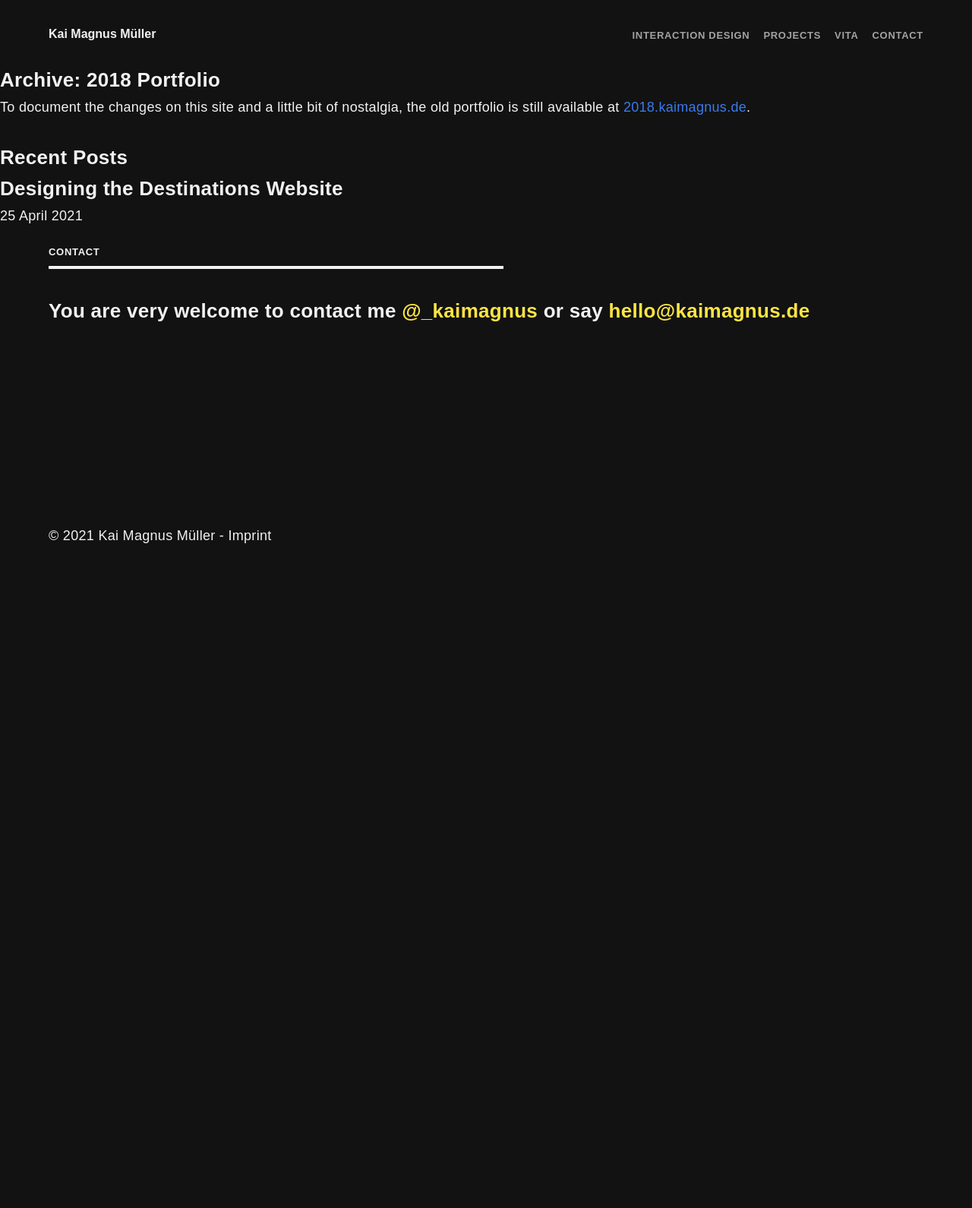
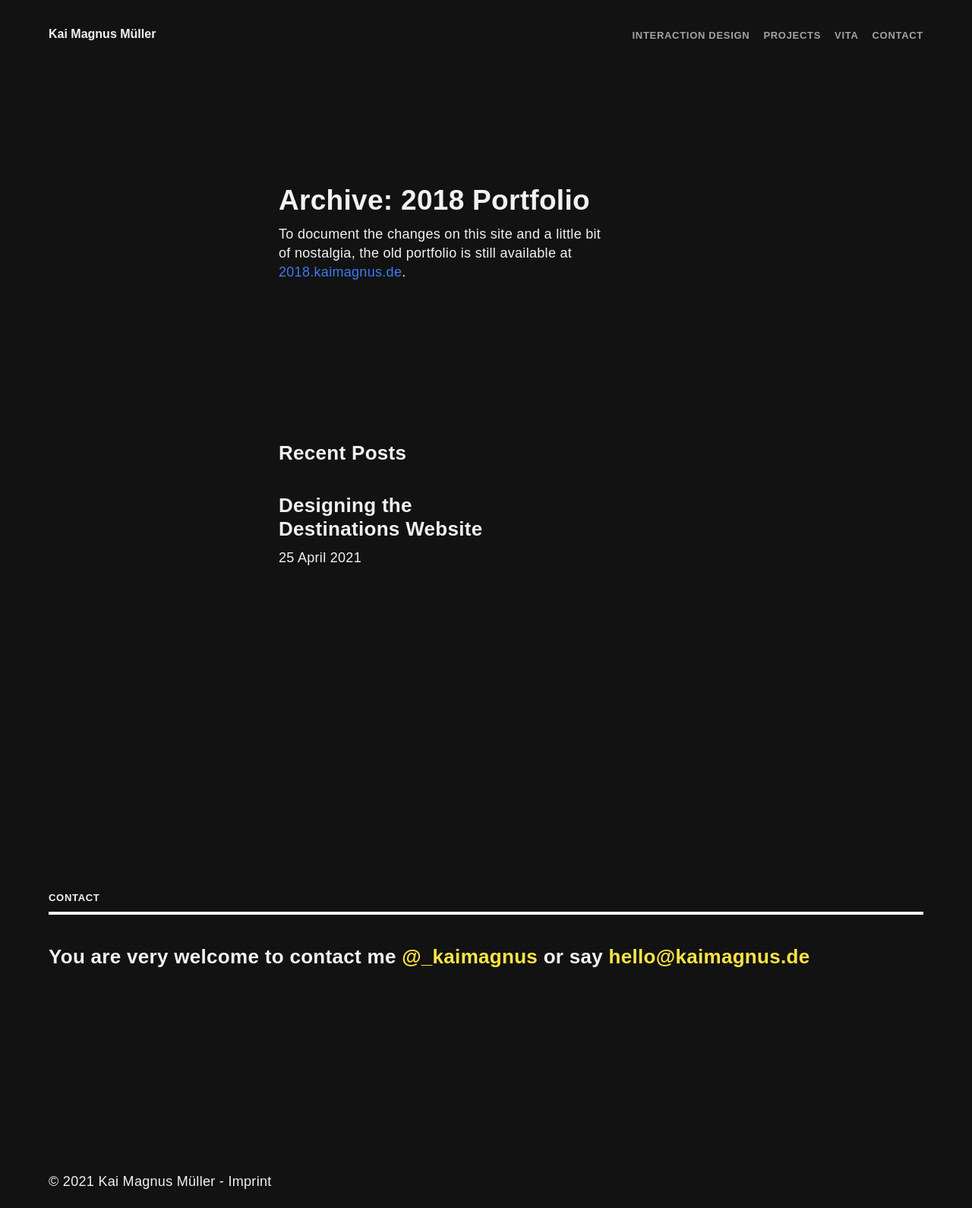
Before and after one commit to KaiMagnusMueller/kaimagnus.de, a Jekyll site: the page built from _posts/2019-04-20-oldwebsite.md, in a window 1280 px wide. Shown: the whole page at 76% size. Built offline with Jekyll 4.4.1, drawn with Linux system fonts in a browser that asks for light colours; nearby versions of some CDN libraries; some web fonts are replaced; library files that are not in the unit come from our copies; before the commit the page ends 900 px from its top, so only the background shows below that.

Commit message:
continue article work
- started writing destinations website article
- article styling
- fixed nested grid padding bug
- removed figcaption margin
- fixed hero text being too thin

```diff
--- a/_layouts/article.html
+++ b/_layouts/article.html
@@ -1,24 +1,15 @@
 ---
-layout: posts
+layout: default
 ---
 
-<div class="main-content-padding-article">
-    {% include navigation.html slim=true %}
-</div>
-<div class="main-content-padding-article article-container">
 
-    <article class="article">
-        <h2 class="article-title">{{ page.title }}</h2>
+    <article class="article grid-4">
+        <h1 class="article-title">{{ page.title }}</h1>
         {{ content }}
-    </article>
-
-</div>
-
-<div class="main-content-padding-article footer-container">
 
 
-    <div class="main-section article-section">
-        <h3 class="article-heading-other">Recent Posts</h3>
+    <div class="recent-articles">
+        <h2 class="article-heading-other">Recent Posts</h2>
         {% for article in site.categories.articles %}
 
         {% unless page.url == article.url %}
@@ -32,7 +23,4 @@
 
         {% endfor %}
     </div>
-
-    {% include footer.html %}
-
-</div>
+    </article>
--- /dev/null
+++ b/_scss/_article.scss
@@ -0,0 +1,48 @@
+
+
+.article {
+  & > {
+    p, h1, h2, h3, h4 {
+      grid-column: 2 / -1;
+      width: 52%;
+    }
+  }
+
+  .grid-4 {
+    padding: 0;
+  }
+
+  margin-top: 150px;
+  margin-bottom: 200px;
+
+  h1 {
+    @include text-h1;
+    margin-bottom: 0px;
+  }
+
+  h2 {
+    @include text-h2;
+    margin: 38px 0 10px 0;
+  }
+
+  .project-media-figure {
+    margin: 70px 0 70px;
+  }
+}
+
+.recent-articles {
+  grid-column: 2 / span 2;
+  margin-top: 150px;
+  margin-bottom: 200px;
+
+  & > {
+    p, h1, h2, h3, h4, div {
+      grid-column: 2 / -1;
+      width: 52%;
+    }
+  }
+
+  a {
+    color: $white-90;
+  }
+}
--- a/_scss/_index.scss
+++ b/_scss/_index.scss
@@ -5,6 +5,7 @@
 
   h1 {
     @include text-h1;
+    line-height: 1em;
     color: $bg-color;
     background-color: white;
     padding: 7px 8px 2px 8px;
--- a/_scss/_project.scss
+++ b/_scss/_project.scss
@@ -2,14 +2,18 @@
   a {
     color: #3b7bec;
   }
+
+  p {
+    //@include text-standard-l
+  }
 }
 
-.article-background {
-  .divider-header, .nextproject-container {
-    grid-column: 2 / -1;
-    width: 52%;
-  }
-}
+//.article-background {
+//  .divider-header, .nextproject-container {
+//    grid-column: 2 / -1;
+//    width: 52%;
+//  }
+//}
 
 
 .featured-left {
@@ -25,11 +29,6 @@
       width: 60%;
     }
   }
-}
-
-.project-description {
-  @include text-bold-l;
-  margin-bottom: 60px;
 }
 
 //article {
@@ -53,6 +52,7 @@
   margin-top: 200px;
 }
 
+// > because Otherwise the footnote is only 1/4 wide
 .project > {
   p, h1, h2, h3, h4 {
     grid-column: 2 / -1;
@@ -60,8 +60,22 @@
   }
 }
 
+.project {
+  //Fix for nested grid-4
+  .grid-4 {
+    padding: 0;
+  }
+}
+
+.project-description {
+  @include text-bold-l;
+  margin-bottom: 60px;
+  //width: auto !important;
+}
+
 figcaption {
   @include text-standard-m;
+  margin-bottom: 0;
 }
 
 .project-media-figure {
--- a/_scss/_typo.scss
+++ b/_scss/_typo.scss
@@ -25,7 +25,7 @@
 @mixin text-h1 {
   font-size: 37px;
   font-weight: 600;
-  line-height: 1em;
+  line-height: 1.3em;
   letter-spacing: .3px;
   margin: 0;
 }
@@ -38,6 +38,14 @@
 
 }
 
+@mixin text-standard-l {
+  font-size: 22px;
+  font-weight: 500;
+  line-height: 30px;
+  letter-spacing: .3px;
+  margin: 8px 0 22px 0;
+}
+
 @mixin text-standard-m {
   font-size: 18px;
   font-weight: 500;
@@ -46,8 +54,17 @@
   margin: 8px 0 22px 0;
 }
 
+@mixin text-bold-xl {
+  font-size: 30px;
+  font-weight: 600;
+  line-height: 41px;
+  margin: 16px 0;
+}
+
 @mixin text-bold-l {
-  font-size: 21px;
+  //TODO: decide if 22px or 21px is better
+  font-size: 22px;
+  font-weight: 600;
   line-height: 30px;
   margin: 16px 0;
 }
--- a/assets/css/main.scss
+++ b/assets/css/main.scss
@@ -7,3 +7,4 @@
 @import "_navigation";
 @import "_index";
 @import "_project";
+@import "_article";
```
Also changed, not shown: _drafts/2021-04-25-destinations-website.md (added, +35 -0 lines), _posts/2021-04-25-destinations-website.md (+21 -0 lines).
